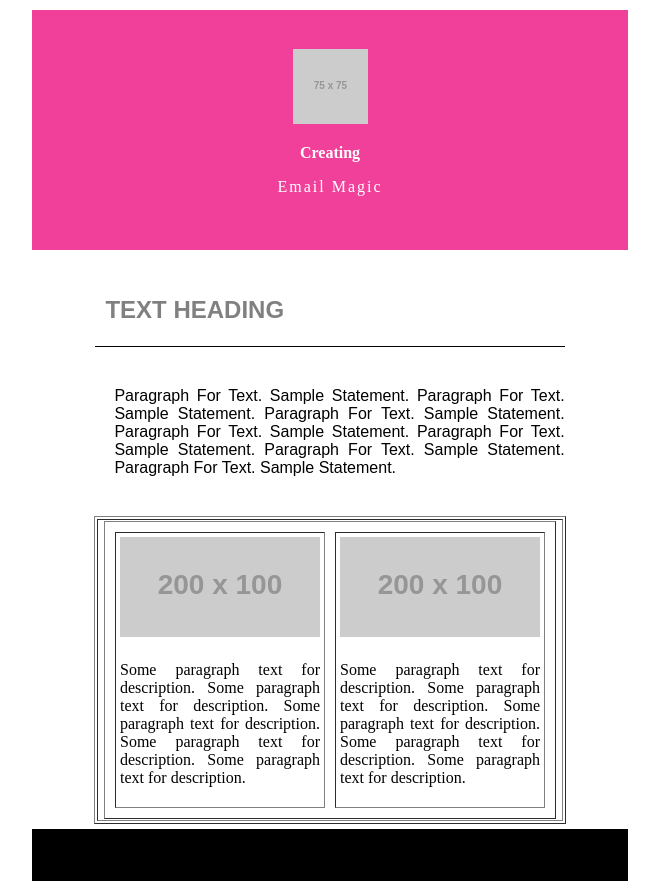
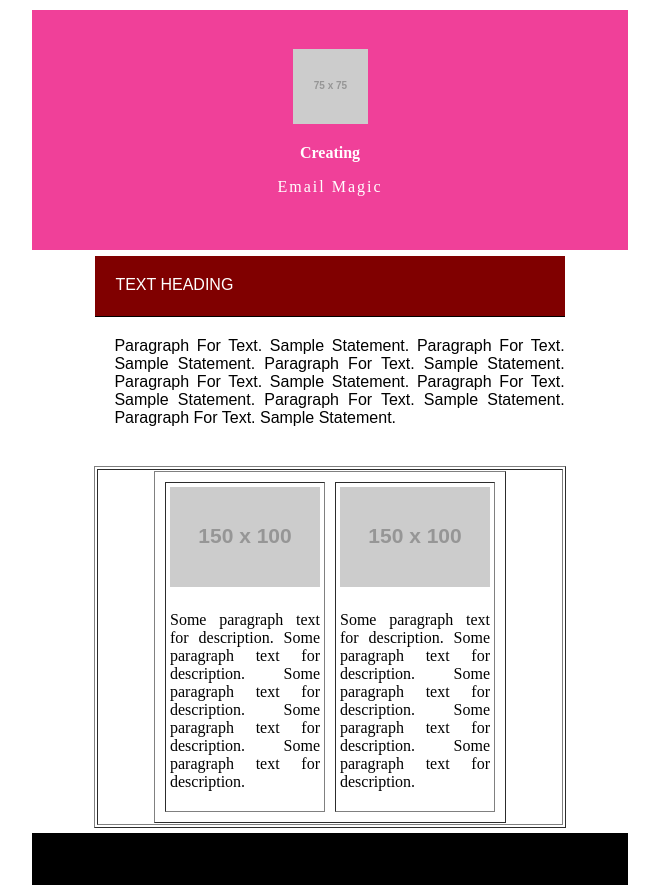
Before and after one commit to Vraj11590/Vraj11590.github.io, a plain HTML site: page e.html in a window 1280 px wide. Shown: the whole page, without its empty margins (310-969 px from the left). Drawn offline with Linux system fonts and the light colour scheme; placeholder pictures from the web are drawn by us.

Commit message:
Update e.html

```diff
--- a/e.html
+++ b/e.html
@@ -24,12 +24,12 @@
       </tr>
       <tr>
         <td bgcolor="#ffffff" height="">
-         <table width="80%" align="center">
+         <table width="80%" align="center" style="" >
              <tr>
-               <td> <h2 style="color:gray; border-bottom: 1px solid black; padding: 20px 0px 22px 10px; font-family: Arial, sans-serif;"> TEXT HEADING</h2> </td>
+               <td> <p style="border-bottom: 1px solid black; padding: 20px 40px 22px 20px; font-family: Arial, sans-serif; background-color:maroon; margin:0; color:white;"> TEXT HEADING</p> </td>
              </tr>
-             <tr>
-                <td style="padding-left:20px; text-align:justify; font-family: 'Arial', sans-serif">
+             <tr style="border-right:1px solid black;">
+                <td style="padding-left:20px; text-align:justify; font-family: 'Arial', sans-serif" >
                   <p> Paragraph For Text. Sample Statement. Paragraph For Text. Sample Statement. Paragraph For Text. Sample Statement. Paragraph For Text. Sample Statement. Paragraph For Text. Sample Statement. Paragraph For Text. Sample Statement. Paragraph For Text. Sample Statement. </p>
 
                 </td>
@@ -39,10 +39,10 @@
                   <table width="100%"  border="1">
                    <tr>
                        <td>
-                        <table cellspacing="10" align="center" border="1"> <tr>  <td width="200px">
+                        <table cellspacing="10" align="center" border="1"> <tr>  <td width="150px">
                         <table>
                              <tr>
-                              <td> <img src="https://via.placeholder.com/200x100/ffer52" alt="image for box"></td>
+                              <td> <img src="https://via.placeholder.com/150x100/ffer52" alt="image for box"></td>
                              </tr>
                              <tr> <td>
                              <p style="text-align:justify;"> Some paragraph text for description. Some
@@ -54,10 +54,10 @@
 
 </td>
 
- <td width="200px">
+ <td width="150px">
                         <table>
                              <tr>
-                              <td> <img src="https://via.placeholder.com/200x100/ffer52" alt="image for box"></td>
+                              <td> <img src="https://via.placeholder.com/150x100/ffer52" alt="image for box"></td>
                              </tr>
                              <tr> <td>
                              <p style="text-align:justify;"> Some paragraph text for description. Some
```
